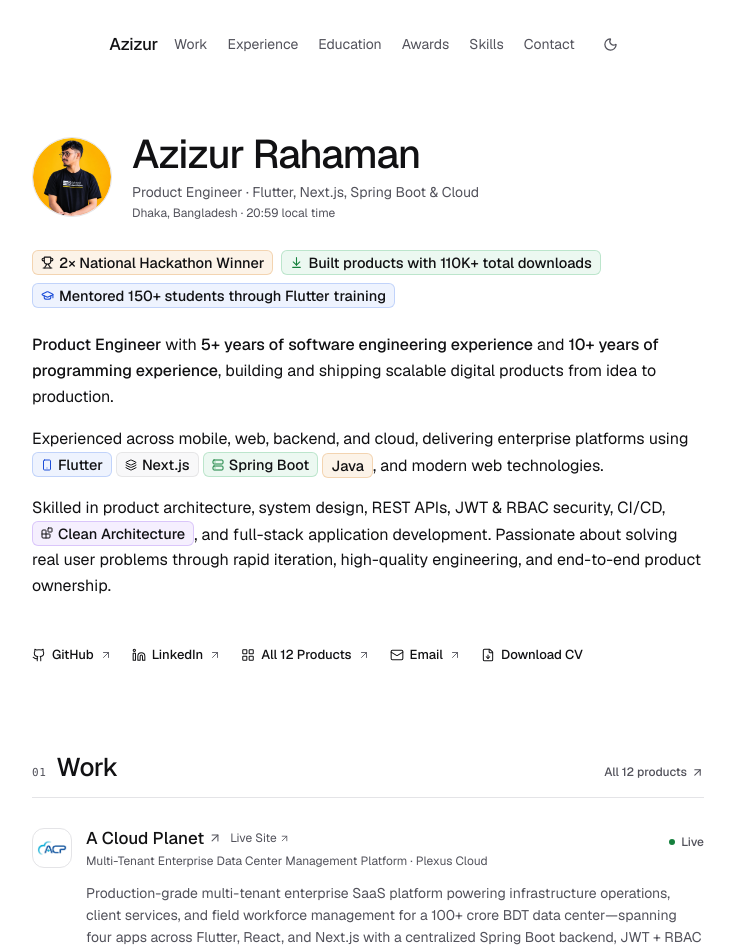
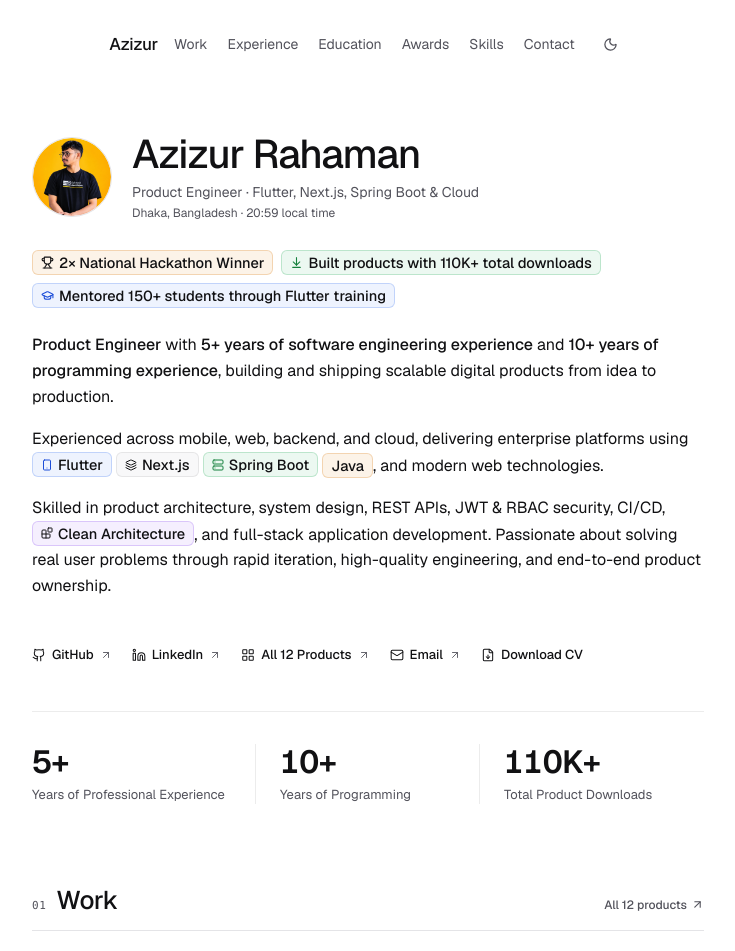
Before and after one commit to azizur-rahaman/portfolio, a Next.js app: page / in a window 1280 px wide. Shown: the top 951 px of the page, without its empty margins (272-1007 px from the left). Built offline with nearby package versions, Linux system fonts and the light colour scheme.

Commit message:
feat: add key experience and download stats strip to hero section

```diff
--- a/src/components/Hero.tsx
+++ b/src/components/Hero.tsx
@@ -56,7 +56,7 @@ function LinkedInMark() {
 }
 
 export default function Hero() {
-  const { profile } = portfolioData;
+  const { profile, stats } = portfolioData;
 
   return (
     <section aria-label="Introduction" className="pt-10 pb-16 sm:pt-14 sm:pb-20">
@@ -200,6 +200,28 @@ export default function Hero() {
           <span>Download CV</span>
         </a>
       </nav>
+
+      {/* Key Experience & Impact Stats */}
+      <dl
+        aria-label="Key metrics"
+        className="mt-10 pt-8 border-t border-[var(--color-border-muted)] grid grid-cols-3 gap-4 sm:gap-0 sm:divide-x sm:divide-[var(--color-border-muted)]"
+      >
+        {stats.map((stat, idx) => (
+          <div
+            key={stat.label}
+            className={`flex flex-col-reverse justify-end ${
+              idx === 0 ? "sm:pr-6" : idx === 1 ? "sm:px-6" : "sm:pl-6"
+            }`}
+          >
+            <dt className="text-[12px] sm:text-[13px] leading-[18px] text-[var(--color-text-secondary)] mt-1.5">
+              {stat.label}
+            </dt>
+            <dd className="text-[26px] sm:text-[32px] leading-[1.1] font-semibold tracking-[-0.02em] text-[var(--color-text-primary)] tabular-nums m-0">
+              {stat.value}
+            </dd>
+          </div>
+        ))}
+      </dl>
     </section>
   );
 }
--- a/src/data/portfolio.ts
+++ b/src/data/portfolio.ts
@@ -90,7 +90,27 @@ export interface SkillGroup {
   items: string[];
 }
 
+export interface StatItem {
+  value: string;
+  label: string;
+}
+
 export const portfolioData = {
+  stats: [
+    {
+      value: "5+",
+      label: "Years of Professional Experience",
+    },
+    {
+      value: "10+",
+      label: "Years of Programming",
+    },
+    {
+      value: "110K+",
+      label: "Total Product Downloads",
+    },
+  ] satisfies StatItem[],
+
   profile: {
     name: "Azizur Rahaman",
     shortName: "Azizur",
```
